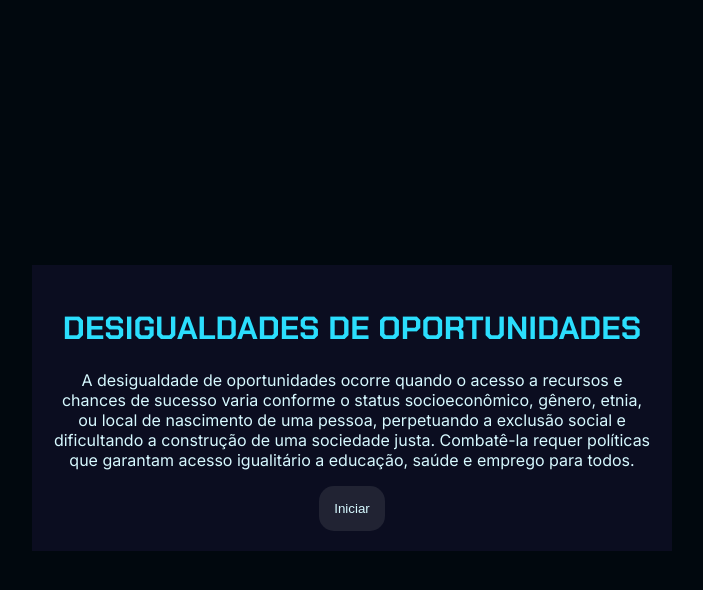
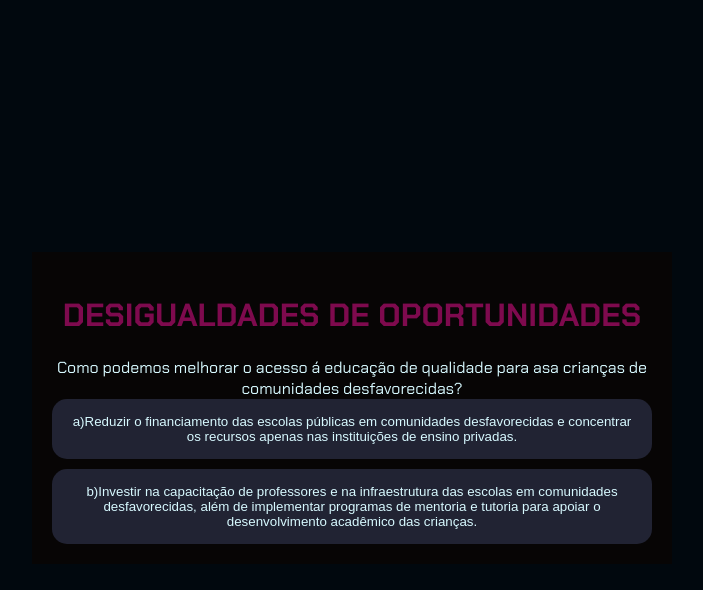
Before and after one commit to anaaisa1/social, a plain HTML site: page index.html in a window 1280 px wide. Both pictures are taken after a click on the button "Iniciar". Shown: the whole page, without its empty margins (288-991 px from the left). Drawn offline with Linux system fonts and the light colour scheme; files whose address does not match are found by name.

Commit message:
Add files via upload

```diff
--- /dev/null
+++ b/js/aleatorio.js
@@ -0,0 +1,6 @@
+const nomes = ["Talia", "Julia", "Amanda",];
+export function aleatorio (lista){
+    const posicao = Math.floor(Math.random()* lista.length);
+    return lista[posicao];
+}
+export const nome = aleatorio(nomes);
--- /dev/null
+++ b/js/perguntas.js
@@ -0,0 +1,20 @@
+export const perguntas = [
+    {
+        enunciado: "Como podemos melhorar o acesso á educação de qualidade para asa crianças de comunidades desfavorecidas?",
+        alternativas: [
+            {
+                texto: "a)Reduzir o financiamento das escolas públicas em comunidades desfavorecidas e concentrar os recursos apenas nas instituições de ensino privadas. ",
+                afirmacao:[
+                 "Errado!",
+                ""],
+                proxima: 1,
+            },
+            {
+                texto: "b)Investir na capacitação de professores e na infraestrutura das escolas em comunidades desfavorecidas, além de implementar programas de mentoria e tutoria para apoiar o desenvolvimento acadêmico das crianças. ",
+                afirmacao:[
+                 "Correto!",
+                ""]
+            }
+        ]
+    },
+];
--- /dev/null
+++ b/js/script.js
@@ -0,0 +1,84 @@
+import {aleatorio, nome} from './aleatorio.js';
+import {perguntas} from './perguntas.js';
+
+const caixaPrincipal = document.querySelector(".caixa-principal");
+const caixaPerguntas = document.querySelector(".caixa-perguntas");
+const caixaAlternativas = document.querySelector(".caixa-alternativas");
+const caixaResultado = document.querySelector(".caixa-resultado");
+const textoResultado = document.querySelector(".texto-resultado");
+const botaoJogarNovamente = document.querySelector(".novamente-btn");
+const botaoIniciar = document.querySelector(".iniciar-btn");
+const telaInicial = document.querySelector(".tela-inicial");
+
+
+let atual = 0;
+let perguntaAtual;
+let historiaFinal = "";
+
+botaoIniciar.addEventListener('click', iniciaJogo);
+
+function iniciaJogo() {
+    atual = 0;
+    historiaFinal = "";
+    telaInicial.style.display = 'none';
+    caixaPerguntas.classList.remove("mostrar");
+    caixaAlternativas.classList.remove("mostrar");
+    caixaResultado.classList.remove("mostrar");
+    mostraPergunta();
+}
+
+
+
+function mostraPergunta() {
+    if (atual >= perguntas.length) {
+        mostraResultado();
+        return;
+    }
+    perguntaAtual = perguntas[atual];
+    caixaPerguntas.textContent = perguntaAtual.enunciado;
+    caixaAlternativas.textContent = "";
+    mostraAlternativas();
+}
+
+function mostraAlternativas(){
+    for(const alternativa of perguntaAtual.alternativas) {
+        const botaoAlternativas = document.createElement("button");
+        botaoAlternativas.textContent = alternativa.texto;
+        botaoAlternativas.addEventListener("click", () => respostaSelecionada(alternativa));
+        caixaAlternativas.appendChild(botaoAlternativas);
+    }
+}
+
+function respostaSelecionada(opcaoSelecionada) {
+    const afirmacoes = aleatorio(opcaoSelecionada.afirmacao);
+    historiaFinal += afirmacoes + "";
+    if(opcaoSelecionada.proxima !== undefined){
+        atual = opcaoSelecionada.proxima;
+    }else{
+        mostraResultado();
+        return;
+    }
+    mostraPergunta();
+}
+
+function mostraResultado() {
+    caixaPerguntas.textContent = `${nome}`;
+    textoResultado.textContent = historiaFinal;
+    caixaAlternativas.textContent = "";
+    caixaResultado.classList.add("mostrar");
+    botaoJogarNovamente.addEventListener("click", jogaNovamente);
+}
+
+function jogaNovamente(){
+    atual = 0;
+    historiaFinal = "";
+    caixaResultado.classList.remove("mostrar");
+    mostraPergunta();
+}
+function substituiNome(){
+    for(const pergunta of perguntas){
+        pergunta.enunciado = pergunta.enunciado.replace(/você/g, nome);
+    }
+}
+
+substituiNome();
--- a/style.css
+++ b/style.css
@@ -2,9 +2,9 @@
 
 :root {
     --cor-fundo: #01080E;
-    --cor-principal: #0B0D20 ;
+    --cor-principal: #070505 ;
     --cor-secundaria: #212333;
-    --cor-destaque: #2BDEFD;
+    --cor-destaque: #7e0a4e;
     --cor-texto: #D7F9FF;
 }
 
```
Also changed, not shown: index.html (line endings or trailing spaces).
